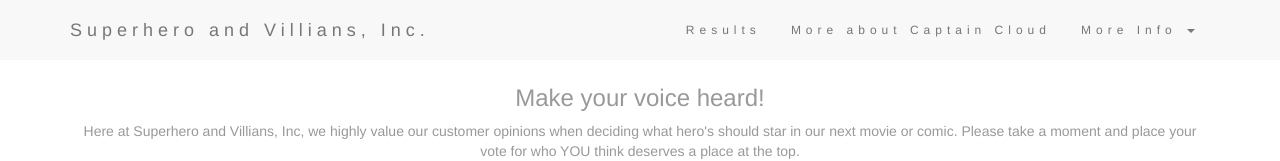
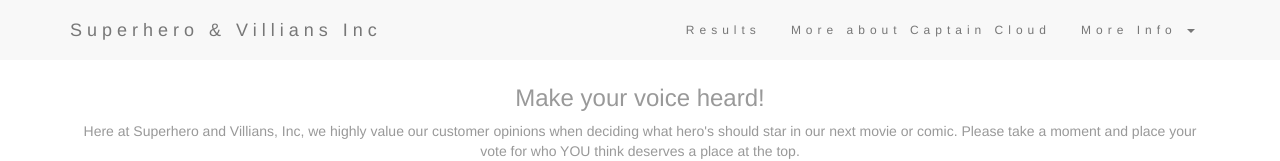
Before and after one commit to hpreston/myhero_ui, a website: page app/index.html in a window 1280 px wide. Shown: the top 161 px of the page. Drawn offline with nearby package versions, Linux system fonts and the light colour scheme; some packages are replaced by stand-ins of ours; no server answers.

Commit message:
Update to Nav Title

```diff
--- a/app/index.html
+++ b/app/index.html
@@ -69,7 +69,7 @@
                 <span class="icon-bar"></span>
             </button>
             <a class="navbar-brand" href="#">
-                Superhero and Villians, Inc.
+                Superhero & Villians Inc
             </a>
         </div>
         <div class="collapse navbar-collapse" id="myNavbar">
```
